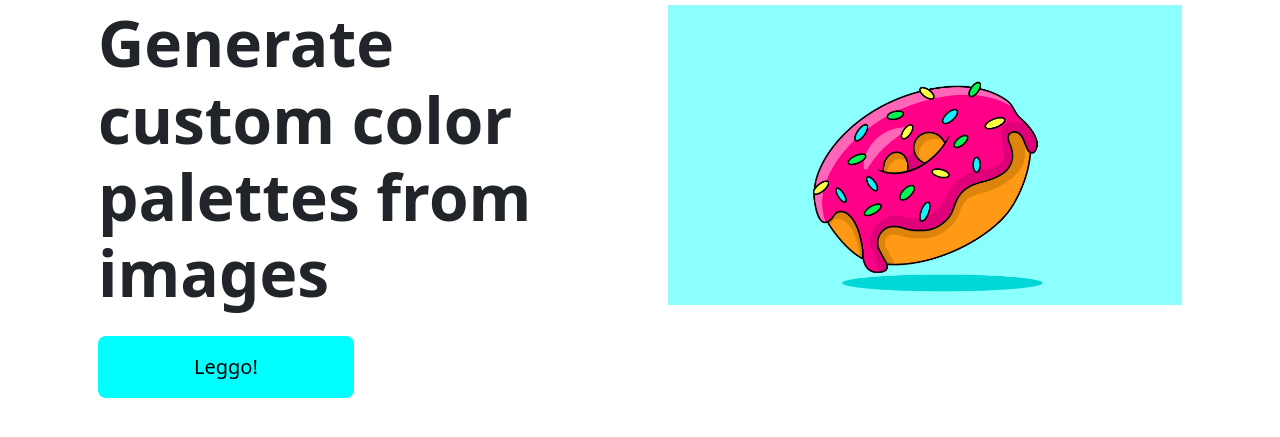
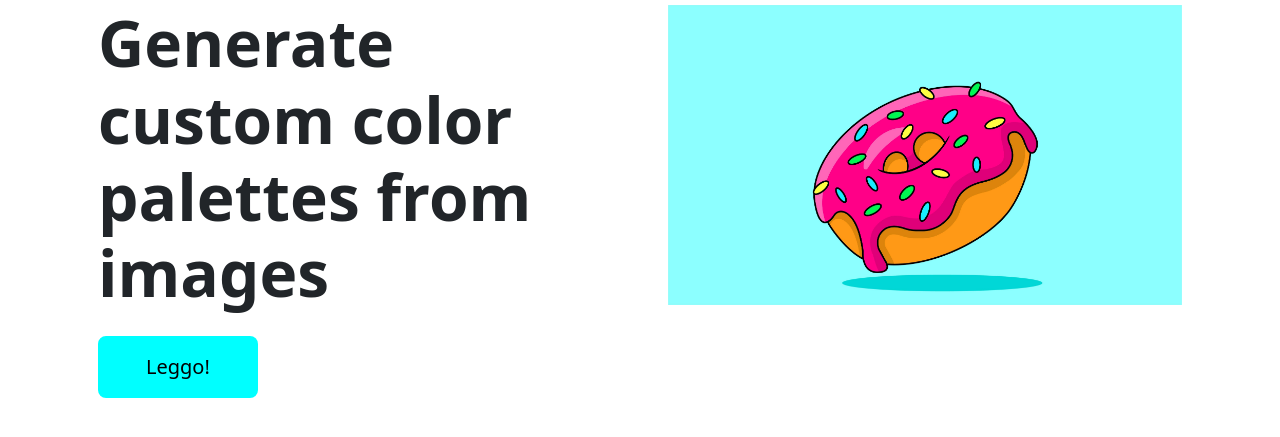
Before and after one commit to collinsezedike/canvas-gen, a Flask app: page / in a window 1280 px wide. Shown: the part 147-584 px from the top of the page. Run offline with Flask 2, Linux system fonts and the light colour scheme; some libraries are stand-ins or nearby versions.

Commit message:
Changed primary button padding

```diff
--- a/static/style.css
+++ b/static/style.css
@@ -42,7 +42,7 @@ body {
     background-color: aqua !important;
     color: black !important;
     border: 0 !important;
-    padding: 1rem 6rem !important;
+    padding: 1rem 3rem !important;
     margin-top: 1rem;
 }
 
```
